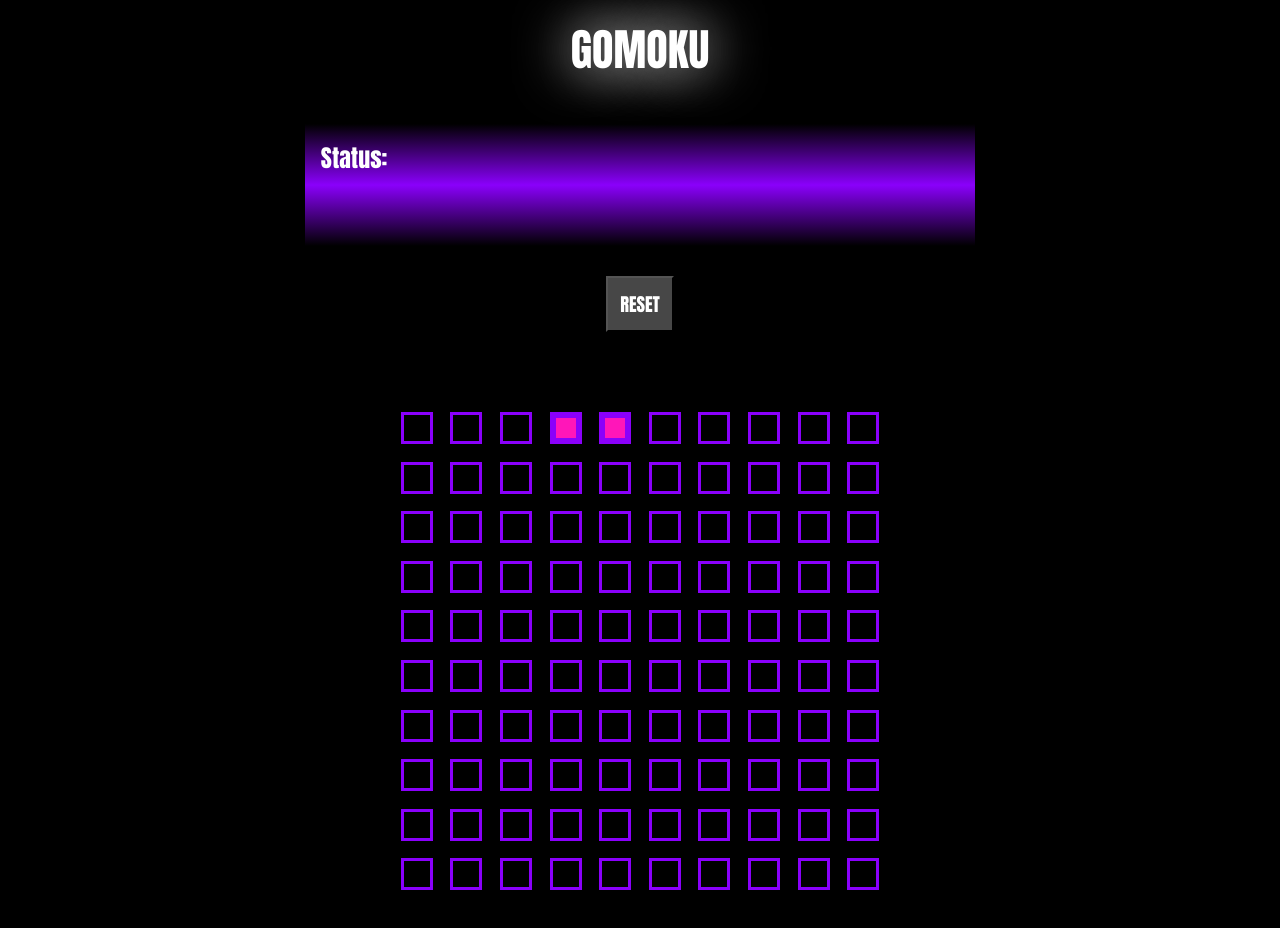
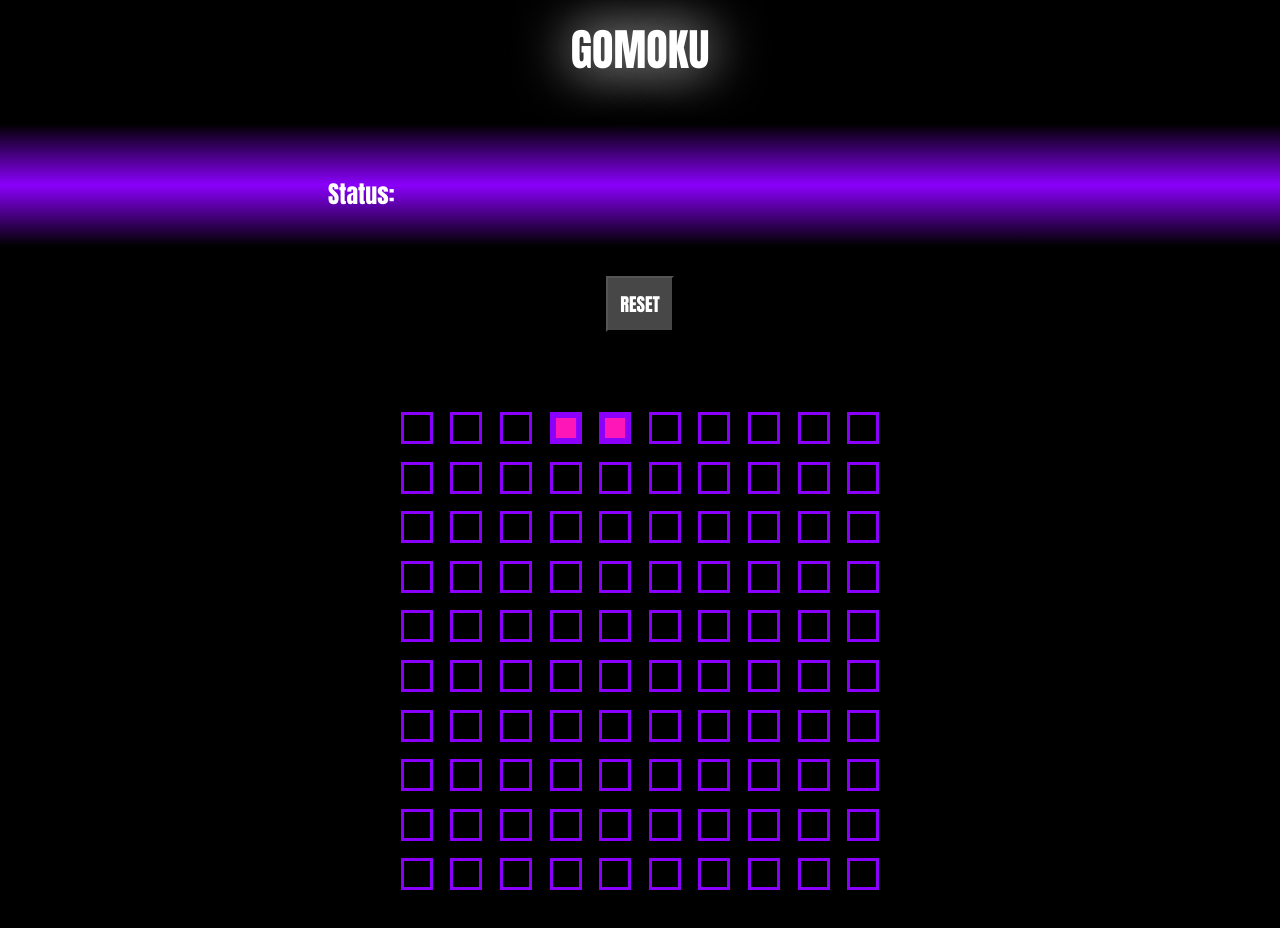
Before and after one commit to BiancaDavey/Gomoku, a website built with Parcel: page index.html in a window 1280 px wide. Built offline with nearby package versions, Linux system fonts and the light colour scheme.

Commit message:
Separate status text, update styling

```diff
--- a/app.ts
+++ b/app.ts
@@ -111,11 +111,13 @@ class Main {
         this.boardContainer = document.createElement('div')
         this.boardContainer.id = 'board'
         this.boardContainer.classList.add('board')
-        // Board area upper aka. User display:
-        // TODO: 08/07/2022 subsume UserDisplay into board? ie. Just have status bar and reset button?
+        /*
+        Board area upper aka. User display:
+        08/07/2022 subsume UserDisplay into board? ie. Just have status bar and reset button?
         const userDisplayElement = document.createElement('div')
         userDisplayElement.classList.add('user-display')
         userDisplayElement.innerText = 'User Display Area'
+        */
         // Button:
         const resetButton = document.createElement('button')
         resetButton.classList.add('reset-button')
@@ -127,15 +129,20 @@ class Main {
             this.resetGame()
         })
         // 08/07/2022 trying text area in user display:
-        const statusBar = document.createElement('text')
+        const statusBar = document.createElement('div')
         statusBar.classList.add('status-bar')
-        statusBar.innerText = 'Status: '
+        // 08/07/2022: putting text as child w/in status bar
+        const statusText = document.createElement('text')
+        statusText.classList.add('status-text')
+        statusText.innerText = 'Status:'
+
         // 08/07/2022 Delete this line if not placing reset button in userdisplay.
         //userDisplayElement.appendChild(resetButton)
         //userDisplayElement.appendChild(statusBar)
         //this.boardContainer.appendChild(userDisplayElement)
 
         // 08/07/2022 USE this to place button below Userdisplay section:
+        statusBar.appendChild(statusText)
         this.boardContainer.appendChild(statusBar)
         this.boardContainer.appendChild(resetButton)
         document.getElementById('main')?.append(this.boardContainer)
--- a/style.css
+++ b/style.css
@@ -68,7 +68,7 @@ body {
     flex-direction: column;
     /*width: auto; */
     /*max-width: 1000px;*/
-    margin: 0 auto;
+    /* margin: 0 auto; */
     align-items: center;
 }
 
@@ -86,6 +86,9 @@ body {
 */
 
 .status-bar {
+    display: flex;
+    flex-direction: column;
+    align-items: center;
     background-image: linear-gradient(black, rgb(138, 0, 251), black);
     /*
     background-image: radial-gradient(rgb(138, 0, 251),black);
@@ -94,12 +97,17 @@ body {
     margin: 10px;
     height: 90px;
     width: 100%;
-    /* Remove text to be in a separate element, appended as child to status-bar: */
+}
+
+.status-text {
     font-size: 1.5rem;
     font-family: Impact, Haettenschweiler, 'Arial Narrow Bold', sans-serif;
     font-weight: bold;
     text-align: left;
     color: white;
+    width: 50%;
+    height: fit-content;
+    transform: translateY(100%);
 }
 
 .reset-button {
```
